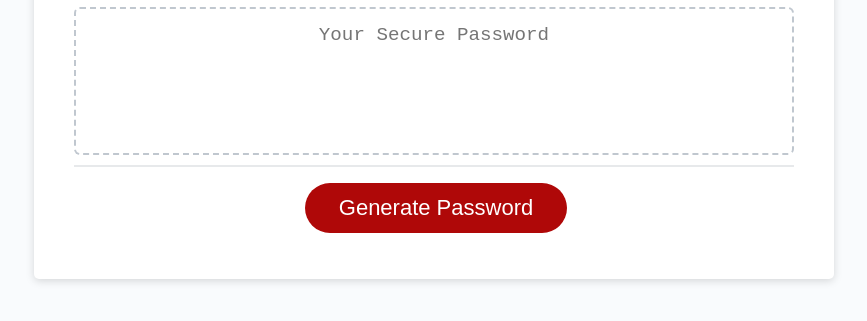
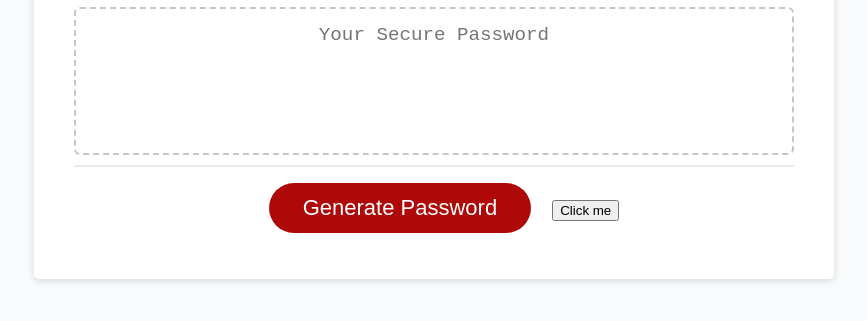
Before and after one commit to DylanCummins4167/module-3-challenge, a plain HTML site: page friendly-parakeet/Develop/index.html in a window 1280 px wide. Shown: the part 241-562 px from the top of the page, without its empty margins (206-1073 px from the left). Drawn offline with Linux system fonts and the light colour scheme.

Commit message:
Update index.html

```diff
--- a/friendly-parakeet/Develop/index.html
+++ b/friendly-parakeet/Develop/index.html
@@ -26,6 +26,7 @@
         </div>
         <div class="card-footer">
           <button id="generate" class="btn">Generate Password</button>
+          <button onclick="myFunction()">Click me</button>
            <element onclick="myScript">
 
 
```
